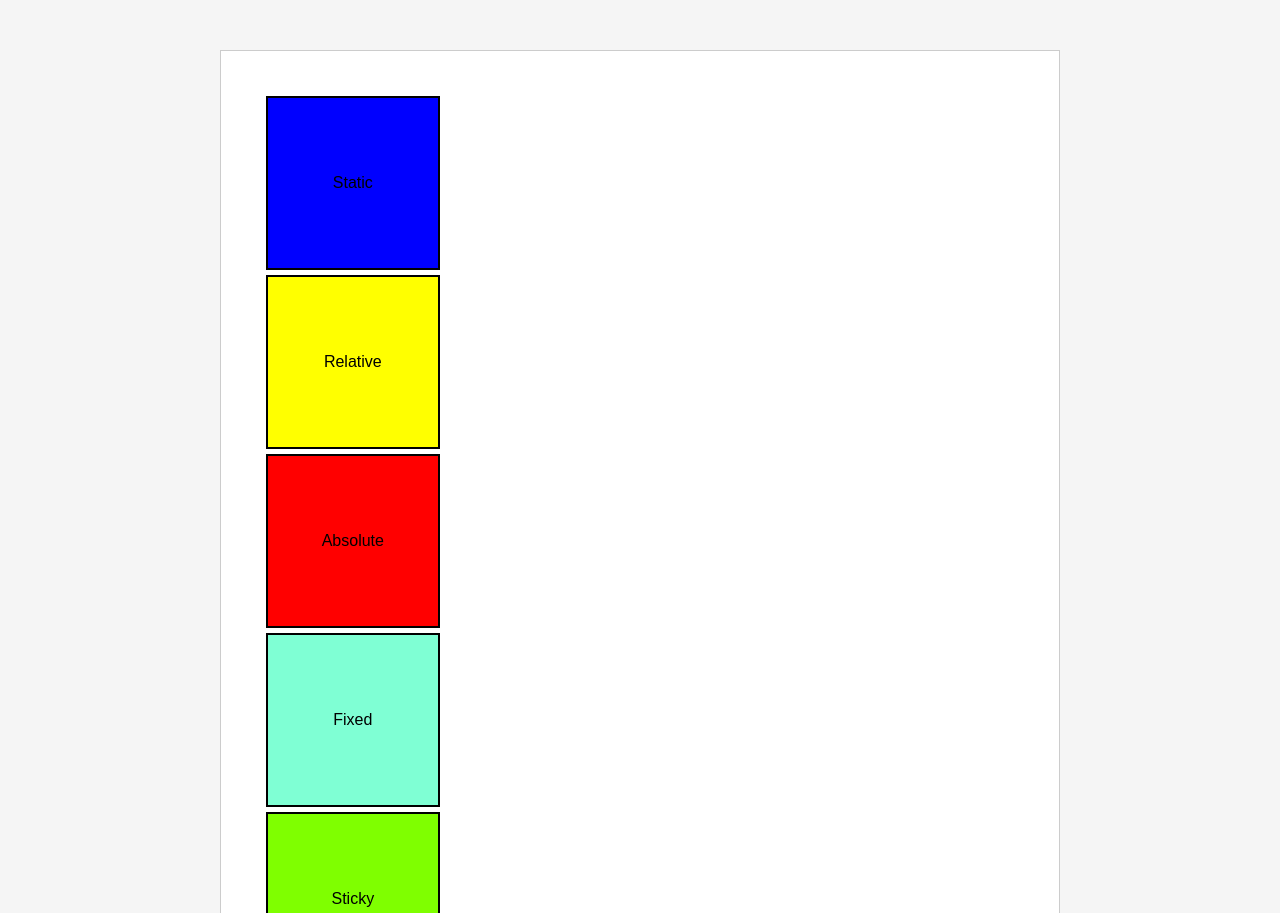
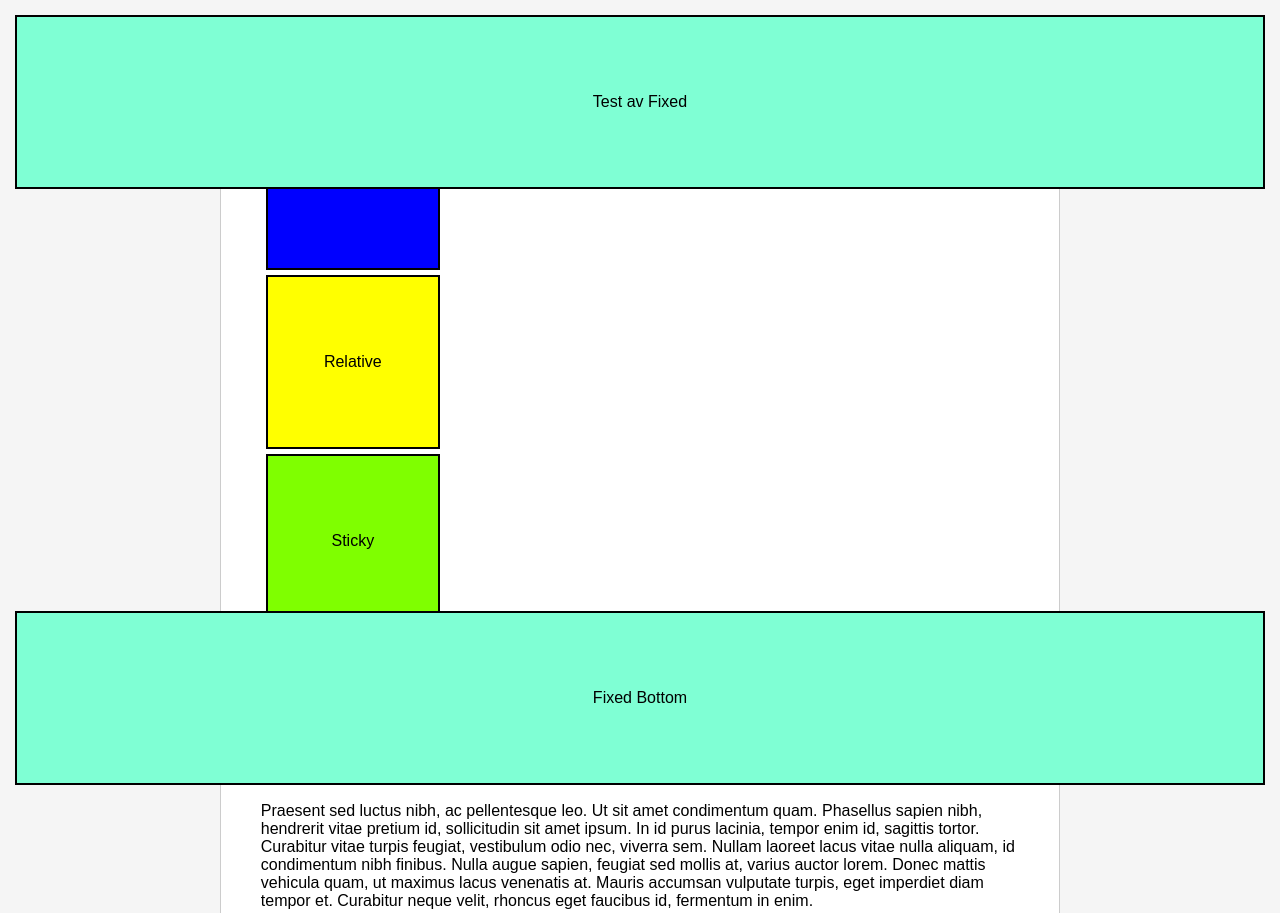
Before and after one commit to Springo2008/Projects, a plain HTML site: page skole-oppgaver/css-posisjonering-oppgaver/index.html in a window 1280 px wide. Shown: the top 913 px of the page. Drawn offline with Linux system fonts and the light colour scheme.

Commit message:
Update positioning styles in index.html and style.css for fixed and sticky elements

```diff
--- a/skole-oppgaver/css-posisjonering-oppgaver/index.html
+++ b/skole-oppgaver/css-posisjonering-oppgaver/index.html
@@ -14,8 +14,9 @@
       <div class="posisjonert" id="static">Static</div>
       <div class="posisjonert" id="relative">Relative</div>
       <div class="posisjonert" id="absolute">Absolute</div>
-      <div class="posisjonert" id="fixed">Fixed</div>
+      <div class="posisjonert" id="fixed">Test av Fixed </div>
       <div class="posisjonert" id="sticky">Sticky</div>
+      <div id="fixed-bottom" class="posisjonert">Fixed Bottom</div>
       <!-- Fylltekst -->
       <p>
         Dette er fylltekst, ikke bry deg om at du ikke forstår hva som står.
--- a/skole-oppgaver/css-posisjonering-oppgaver/style.css
+++ b/skole-oppgaver/css-posisjonering-oppgaver/style.css
@@ -11,6 +11,8 @@ body {
   padding: 40px;
   background-color: white;
   border: 1px solid #cccccc;
+  position: relative;
+
 }
 
 /* Stil og posisjonering for <div>-elementene med klasse .posisjonert */
@@ -31,25 +33,53 @@ body {
 /* Stil for første avsnitt etter et <div>-element */
 div + p {
   background-color: yellow;
+
 }
 
 /* Stil og posisjonering for <div>-elementene med #id */
 #static {
   background-color: blue;
+  position: static;
 }
 
 #relative {
   background-color: yellow;
+  position: relative;
+
+
 }
 
 #absolute {
   background-color: red;
+  position: absolute;
+
 }
 
 #fixed {
   background-color: aquamarine;
+  position: fixed;
+  top: 10px;
+  left: 10px;
+  right: 10px;
+  width: auto;
+  z-index: 9999; /* Add this to bring it to the top */
+
+
 }
+
 
 #sticky {
   background-color: chartreuse;
+  position: sticky;
+  top: 0;
 }
+
+#fixed-bottom {
+  background-color: aquamarine; /* Same as #fixed */
+  position: fixed;
+  bottom: 10px; /* Position at bottom instead of top */
+  left: 10px;
+  right: 10px;
+  width: auto;
+  z-index: 9999; /* Same z-index to match */
+}
```
Also changed, not shown: 1 other file.
